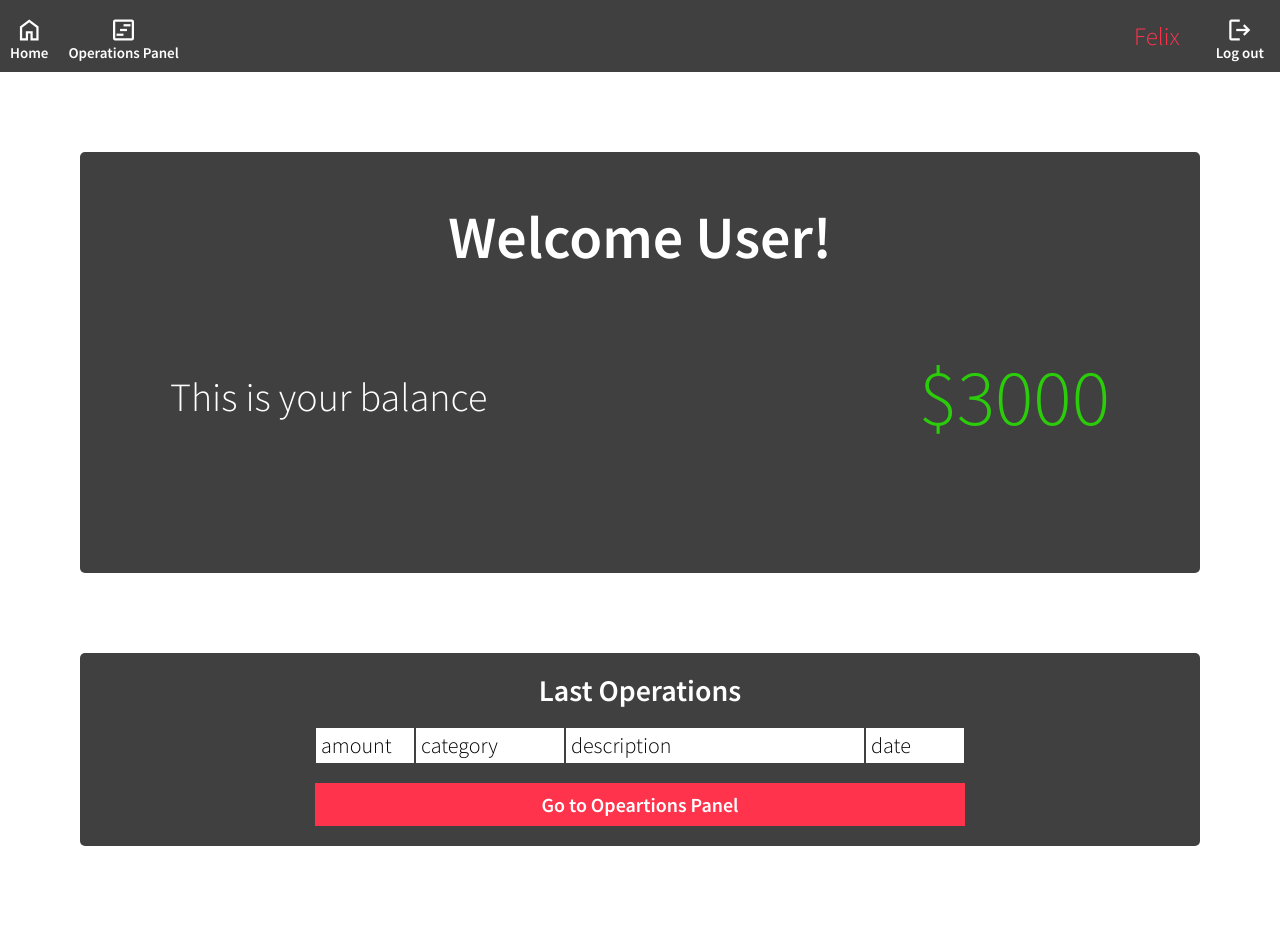
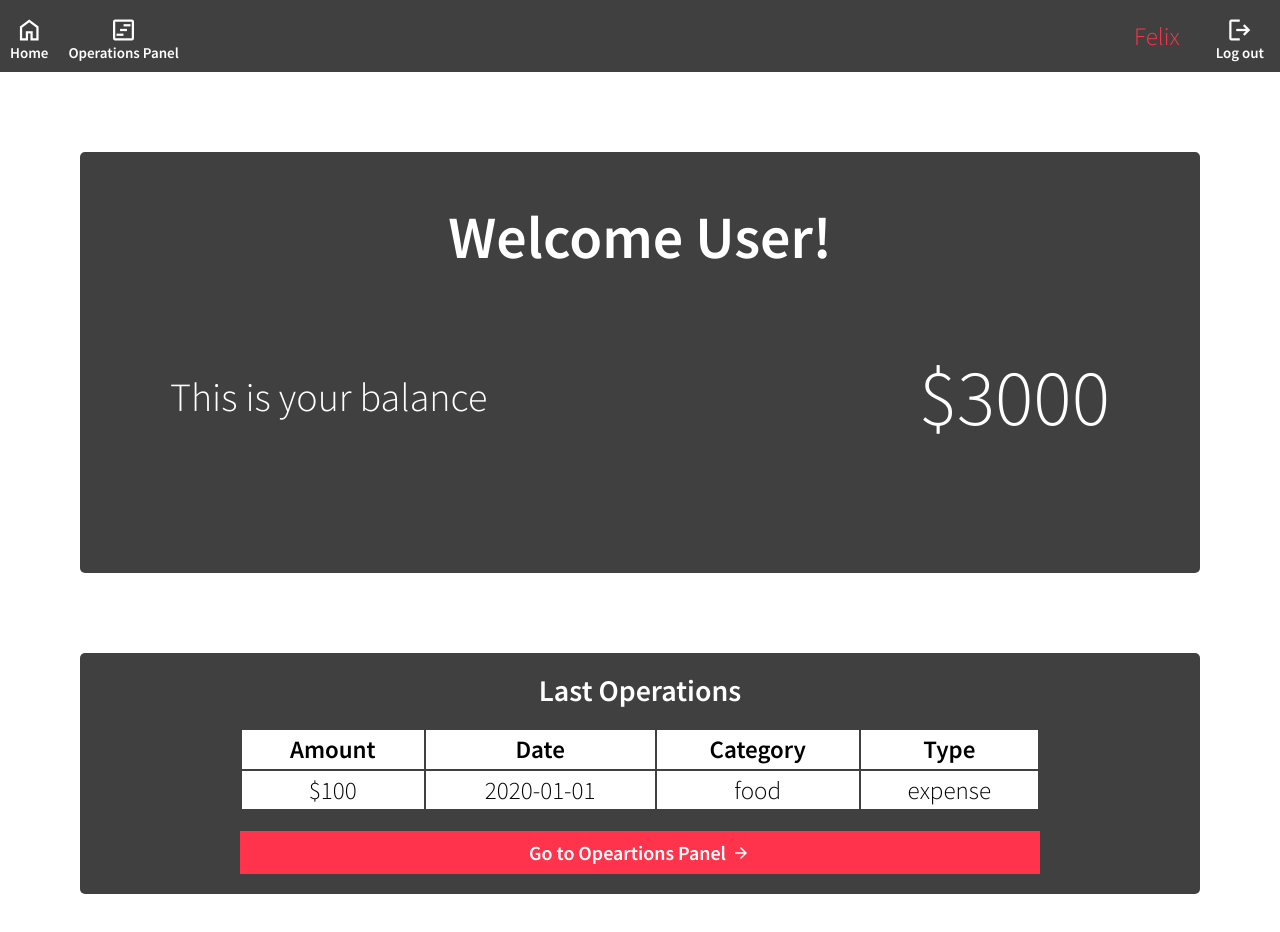
Before and after one commit to Felix-Fiore/personal-budget-front, a React (Vite) app: page / in a window 1280 px wide. Shown: the top 932 px of the page. Built offline with nearby package versions, Linux system fonts and the light colour scheme.

Commit message:
operations table properly done

```diff
--- a/src/components/layout/NavBar.jsx
+++ b/src/components/layout/NavBar.jsx
@@ -5,11 +5,13 @@ export const NavBar = () => {
         <div className={styles.navBar}>
             <ul>
                 <li>
-                    <span class="material-symbols-outlined">home</span>
+                    <span className="material-symbols-outlined">home</span>
                     <a>Home</a>
                 </li>
                 <li>
-                    <span class="material-symbols-outlined">view_timeline</span>
+                    <span className="material-symbols-outlined">
+                        view_timeline
+                    </span>
                     <a>Operations Panel</a>
                 </li>
             </ul>
@@ -22,7 +24,7 @@ export const NavBar = () => {
                 <li>
                     <button>
                         {' '}
-                        <span class="material-symbols-outlined">
+                        <span className="material-symbols-outlined">
                             logout
                         </span>{' '}
                         Log out
--- a/src/components/layout/OperationsList.jsx
+++ b/src/components/layout/OperationsList.jsx
@@ -8,24 +8,29 @@ export const OperationsList = () => {
                     <h3>Last Operations</h3>
                 </div>
                 <div className={styles.operationsContainer}>
-                    <div className={styles.operation}>
-                        <div className={styles.amount}>
-                            <p>amount</p>
-                        </div>
-                        <div className={styles.category}>
-                            <p>category</p>
-                        </div>
-                        <div className={styles.description}>
-                            <p>description</p>
-                        </div>
-                        <div className={styles.date}>
-                            <p>date</p>
-                        </div>
-                    </div>
+                    <table className={styles.operationsTable}>
+                        <thead>
+                            <tr>
+                                <th>Amount</th>
+                                <th>Date</th>
+                                <th>Category</th>
+                                <th>Type</th>
+                            </tr>
+                            <tr>
+                                <td>$100</td>
+                                <td>2020-01-01</td>
+                                <td>food</td>
+                                <td>expense</td>
+                            </tr>
+                        </thead>
+                    </table>
                 </div>
                 <div>
-                    <button className={styles.addOperation}>
+                    <button className={styles.goToOperation}>
                         Go to Opeartions Panel
+                        <span className="material-symbols-outlined">
+                            arrow_forward
+                        </span>
                     </button>
                 </div>
             </div>
--- a/src/components/layout/operationsList.module.scss
+++ b/src/components/layout/operationsList.module.scss
@@ -27,52 +27,34 @@
     width: 100%;
     padding-bottom: 2rem;
     background-color: $darkGrey;
+    width: 80rem;
 }
 
-.operation {
+.operationsTable {
+    font-size: 2.5rem;
+    width: 100%;
+
+    th {
+        background-color: $white;
+        color: $black;
+        padding: 0.5rem;
+    }
+
+    td {
+        background-color: $white;
+        color: $black;
+        padding: 0.5rem;
+        text-align: center;
+    }
+}
+
+.goToOperation {
     display: flex;
     flex-direction: row;
     align-items: center;
-    justify-content: space-between;
-    width: 100%;
-    background-color: $white;
-
-    p {
-        font-size: 2.2rem;
-        margin: 0;
-        padding: 0.5rem;
-        background-color: $white;
-        border-inline: 1px solid $darkGrey;
-    }
-
-    .amount {
-        font-size: 2rem;
-        width: 10rem;
-    }
-
-    .category {
-        font-size: 2rem;
-        width: 15rem;
-    }
-
-    .description {
-        font-size: 2rem;
-        width: 30rem;
-    }
-
-    .date {
-        font-size: 2rem;
-        width: 10rem;
-    }
-}
-
-.addOperation {
-    display: flex;
-    flex-direction: row;
+    justify-content: center;
     font-size: 2rem;
     color: $white;
-    align-items: center;
-    justify-content: center;
     font-weight: bold;
     width: 100%;
     background-color: $red;
@@ -86,4 +68,9 @@
         background-color: $white;
         color: $red;
     }
+
+    span {
+        margin-left: 0.5rem;
+        font-size: 2rem;
+    }
 }
--- a/src/components/layout/totalAmount.module.scss
+++ b/src/components/layout/totalAmount.module.scss
@@ -6,7 +6,7 @@
     padding: 5rem;
     margin: 8rem;
     background-color: $darkGrey;
-    color: $green;
+    color: $white;
     width: auto;
     border-radius: 5px;
 
```
